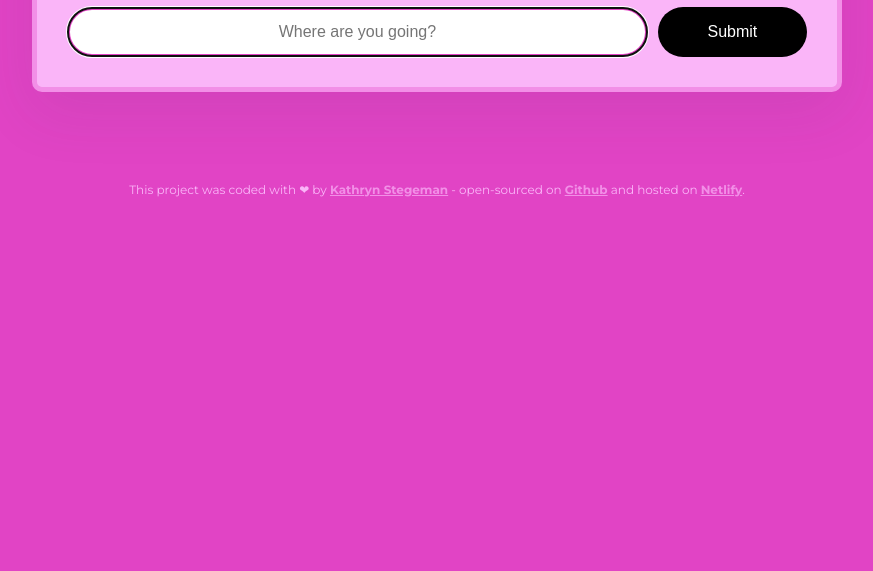
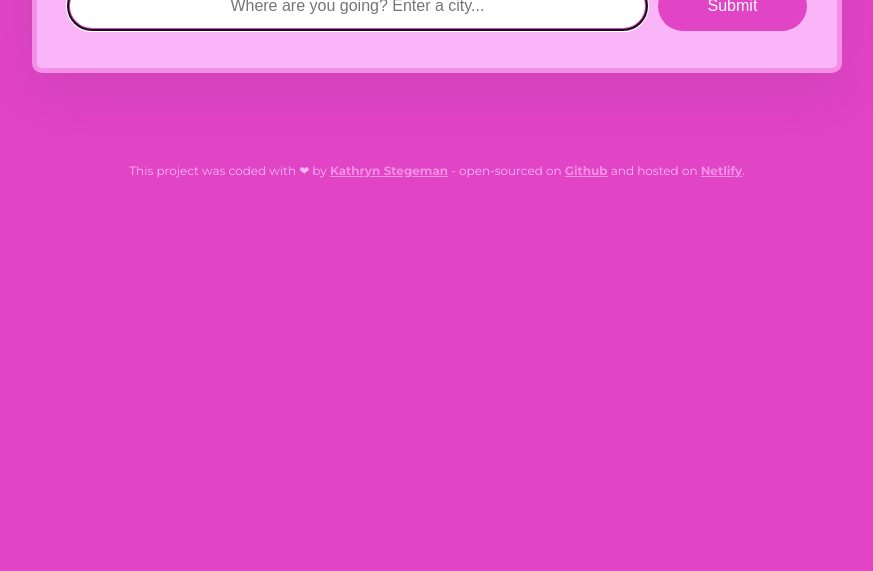
Before and after one commit to kathrynsteg/stegeman-travel-guide-generator, a plain HTML site: page index.html in a window 1280 px wide. Shown: the part 229-800 px from the top of the page, without its empty margins (203-1076 px from the left). Drawn offline with nearby package versions, Linux system fonts and the light colour scheme.

Commit message:
Improved UX in HTML, JS, and CSS

```diff
--- a/index.html
+++ b/index.html
@@ -24,7 +24,7 @@
         <form id="guide-generator">
           <input
             type="text"
-            placeholder="Where are you going?"
+            placeholder="Where are you going? Enter a city..."
             autofocus
             required
             class="destination-input"
@@ -32,9 +32,8 @@
           />
           <input type="submit" class="submit-button" />
         </form>
-        <div id="guide" class="travel-guide">
-          <br />
-        </div>
+        <br />
+        <div id="guide" class="guide"></div>
       </main>
     </div>
 
--- a/src/index.js
+++ b/src/index.js
@@ -10,15 +10,16 @@ function displayGuide(response) {
 function generateGuide(event) {
   event.preventDefault();
 
-  // build API URL
   let instructionsInput = document.querySelector("#user-instructions");
   let apiKey = "15aa7ff71012241631cb1665815teob0";
   let prompt = `User Instructions: Generate a concise travel guide with the 5 best things to do as a tourist in ${instructionsInput.value}.`;
   let context =
-    "You are an expert travel guide and love cultural sites and local cuisine. Your mission is to generate a 5 line travel guide in basic HTML. Generate the title as an <h1> and all remaining text as <p> separating each line with a <br />. Make sure to use the User Instructions. Sign guide at the end with <strong>xoxo, SheCodes AI ❤</strong>";
+    "You are an expert travel guide and love cultural sites and local cuisine. Your mission is to generate a 5 line travel guide in basic HTML. Generate the title as an <h1> and all remaining text as <p>, separating each line with a <br />. Make sure to use the User Instructions. Sign guide at the end with <strong>xoxo, SheCodes AI ❤</strong>";
   let apiUrl = `https://api.shecodes.io/ai/v1/generate?prompt=${prompt}&context=${context}&key=${apiKey}`;
 
-  // call to API
+  let guideElement = document.querySelector("#guide");
+  guideElement.innerHTML = `<div class="generating">Now generating your travel guide for ${instructionsInput.value}...</div>`;
+
   axios.get(apiUrl).then(displayGuide);
 }
 
--- a/src/style.css
+++ b/src/style.css
@@ -20,7 +20,7 @@ body {
 h1 {
   font-weight: 800;
   font-size: 52px;
-  line-height: 1.5;
+  line-height: 1;
   margin-top: 48px;
   margin-bottom: 0;
   color: black;
@@ -29,12 +29,12 @@ h1 {
 
 form {
   padding: 15px 30px 0px 30px;
+  margin-bottom: 0px;
   display: flex;
 }
 
 .destination-input {
   padding: 12px;
-  margin-bottom: 0px;
   border: 3px solid #e144c5;
   border-radius: 50px;
   width: 75%;
@@ -45,19 +45,39 @@ form {
 
 .submit-button {
   margin-left: 10px;
-  background-color: black;
+  background-color: #e144c5;
   color: white;
   border: none;
   border-radius: 50px;
-  padding: 12px 24px;
+  padding: 12px 18px;
   width: 150px;
   font-size: 16px;
 }
 
-.travel-guide {
-  padding: 0px 20px;
-  font-size: 20px;
+.submit-button:hover {
+  cursor: pointer;
+  background-color: #e144c5b3;
+  transition-duration: 100ms;
+}
+
+.guide {
+  padding: 0px 24px 16px 24px;
+  font-size: 16px;
   font-weight: 600;
+}
+
+.generating {
+  animation: blink 1.5s linear infinite;
+}
+
+@keyframes blink {
+  0%,
+  100% {
+    opacity: 1;
+  }
+  50% {
+    opacity: 0.3;
+  }
 }
 
 footer {
```
